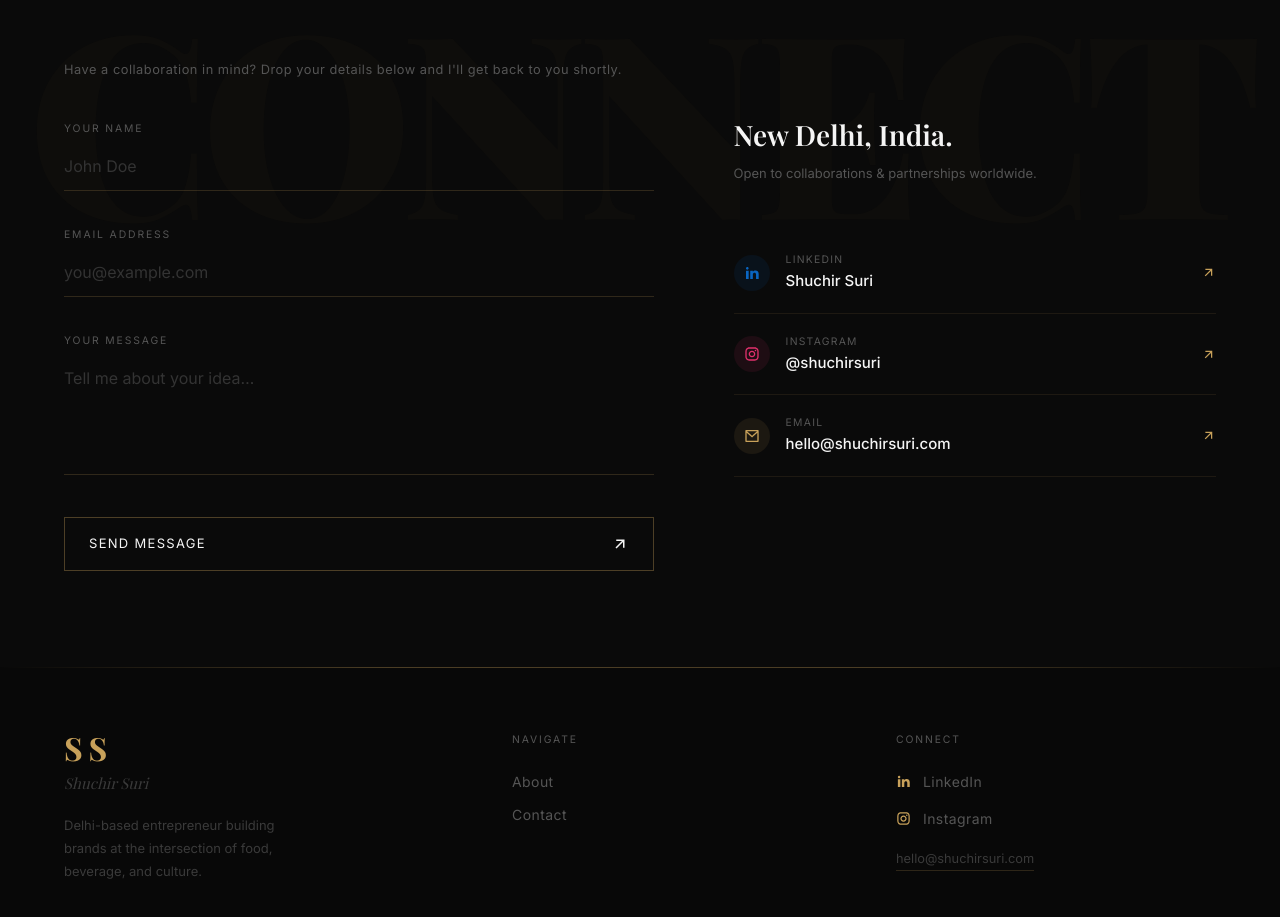
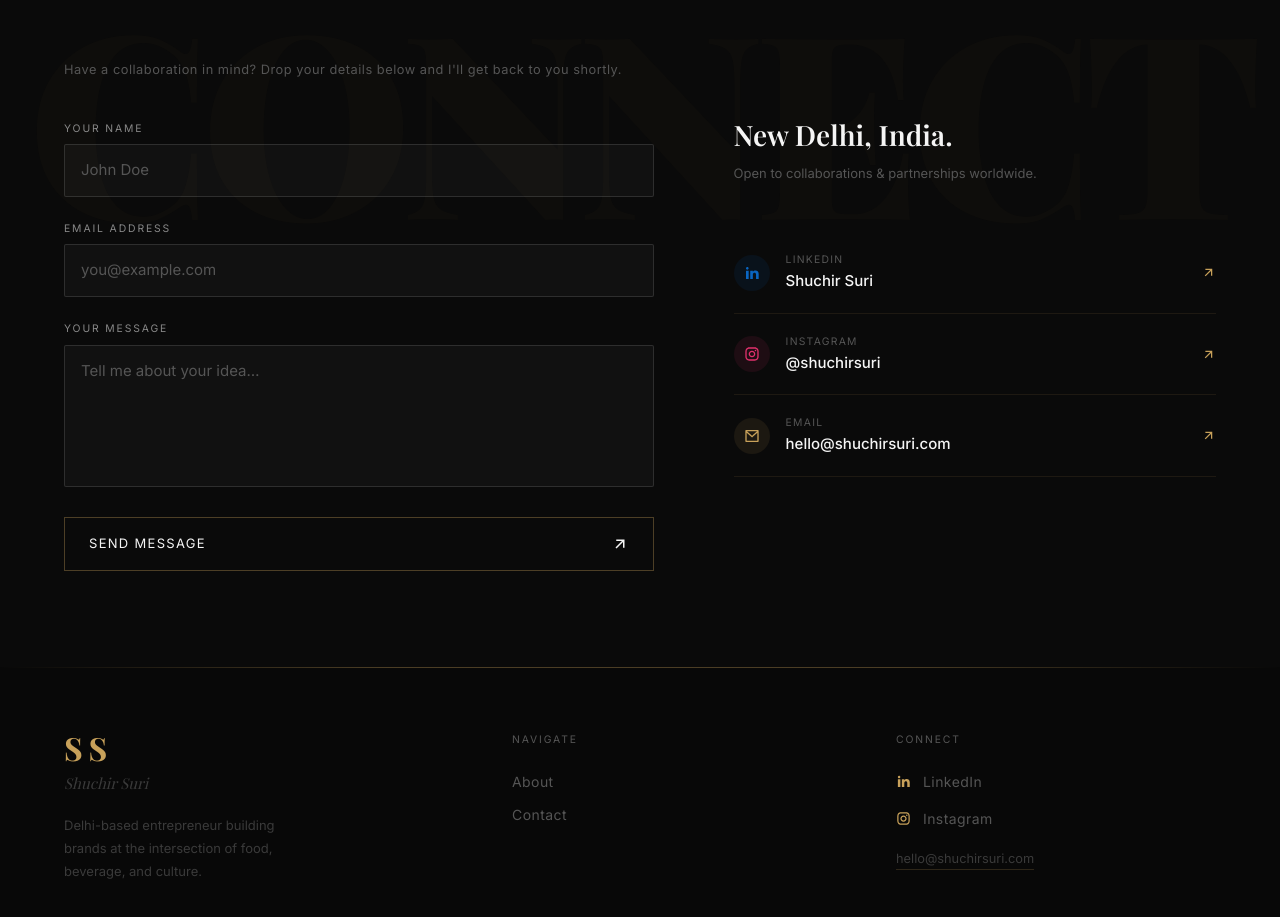
Before and after one commit to deepak640/suchir-website, a Next.js app: page / in a window 1280 px wide. Shown: the part 2100-3017 px from the top of the page. Built offline with nearby package versions, Linux system fonts and the light colour scheme; a web font is replaced by a local one.

Commit message:
Make contact form fields visually prominent
Replaced invisible underline-only inputs with fully bordered fields:
visible border, subtle background, lighter placeholder text (#555).
Border turns gold on focus.

Co-Authored-By: Claude Sonnet 4.6 <noreply@anthropic.com>

```diff
--- a/app/components/Contact/index.tsx
+++ b/app/components/Contact/index.tsx
@@ -44,7 +44,7 @@ function Marquee() {
   );
 }
 
-/* ─── Underline input ─────────────────────────────────────────── */
+/* ─── Bordered input ──────────────────────────────────────────── */
 function Field({
   label, type = 'text', value, onChange, placeholder, multiline = false,
 }: {
@@ -54,20 +54,20 @@ function Field({
   const [focused, setFocused] = useState(false);
   const sharedStyle: React.CSSProperties = {
     width: '100%',
-    background: 'none',
-    border: 'none',
-    borderBottom: `1px solid ${focused ? '#C8A15A' : 'rgba(200,161,90,0.2)'}`,
+    background: focused ? 'rgba(200,161,90,0.04)' : 'rgba(255,255,255,0.03)',
+    border: `1px solid ${focused ? '#C8A15A' : 'rgba(255,255,255,0.12)'}`,
     color: '#F5F5F5',
-    fontSize: '1rem',
-    padding: '0.75rem 0',
+    fontSize: '0.9375rem',
+    padding: '0.875rem 1rem',
     outline: 'none',
     resize: 'none',
     fontFamily: 'inherit',
-    transition: 'border-color 0.3s',
+    transition: 'border-color 0.3s, background 0.3s',
     boxSizing: 'border-box',
+    borderRadius: '2px',
   };
   return (
-    <div style={{ marginBottom: '2.25rem' }}>
+    <div style={{ marginBottom: '1.5rem' }}>
       <label
         className="font-body"
         style={{
@@ -75,8 +75,8 @@ function Field({
           fontSize: '0.65rem',
           letterSpacing: '0.18em',
           textTransform: 'uppercase',
-          color: focused ? '#C8A15A' : '#555',
-          marginBottom: '0.35rem',
+          color: focused ? '#C8A15A' : '#888',
+          marginBottom: '0.5rem',
           transition: 'color 0.3s',
         }}
       >
@@ -84,7 +84,7 @@ function Field({
       </label>
       {multiline ? (
         <textarea
-          rows={4}
+          rows={5}
           required
           value={value}
           placeholder={placeholder}
@@ -105,7 +105,7 @@ function Field({
           style={{ ...sharedStyle }}
         />
       )}
-      <style>{`input::placeholder, textarea::placeholder { color: #333; }`}</style>
+      <style>{`input::placeholder, textarea::placeholder { color: #555; }`}</style>
     </div>
   );
 }
```
